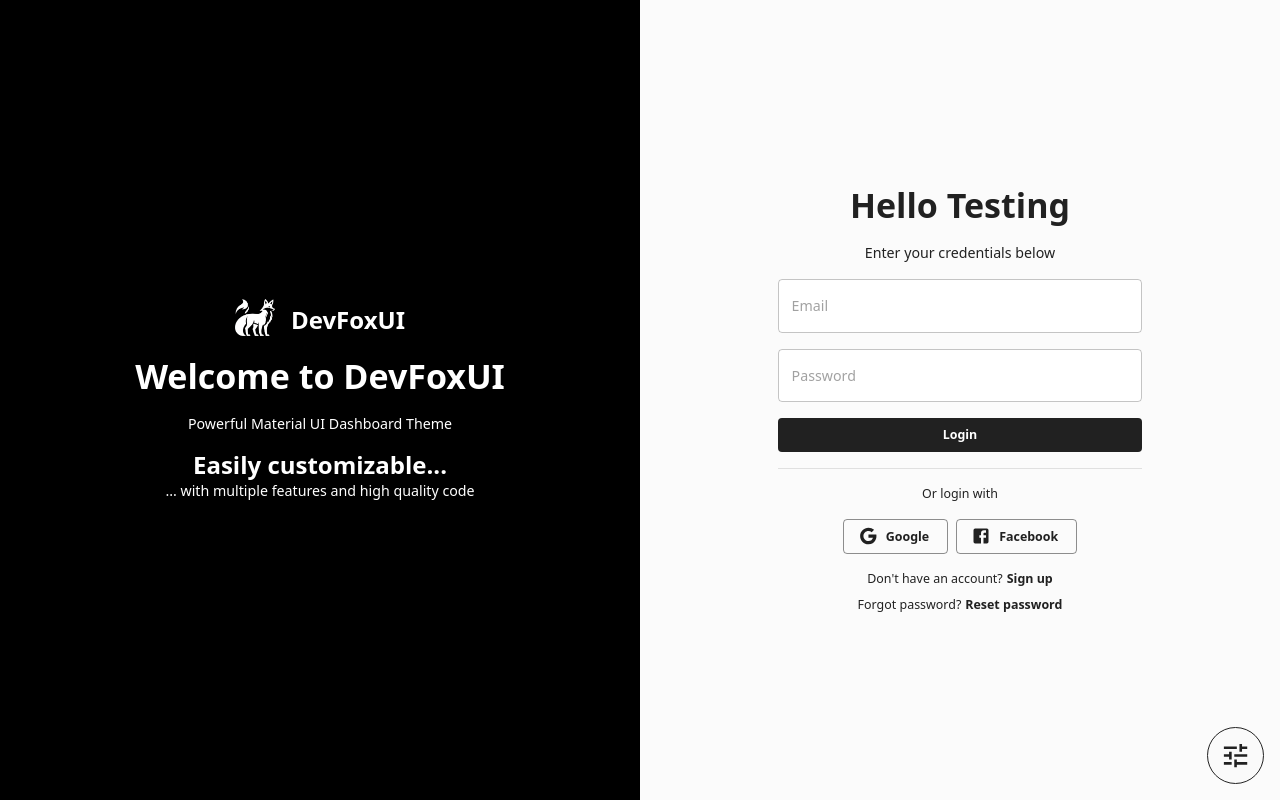
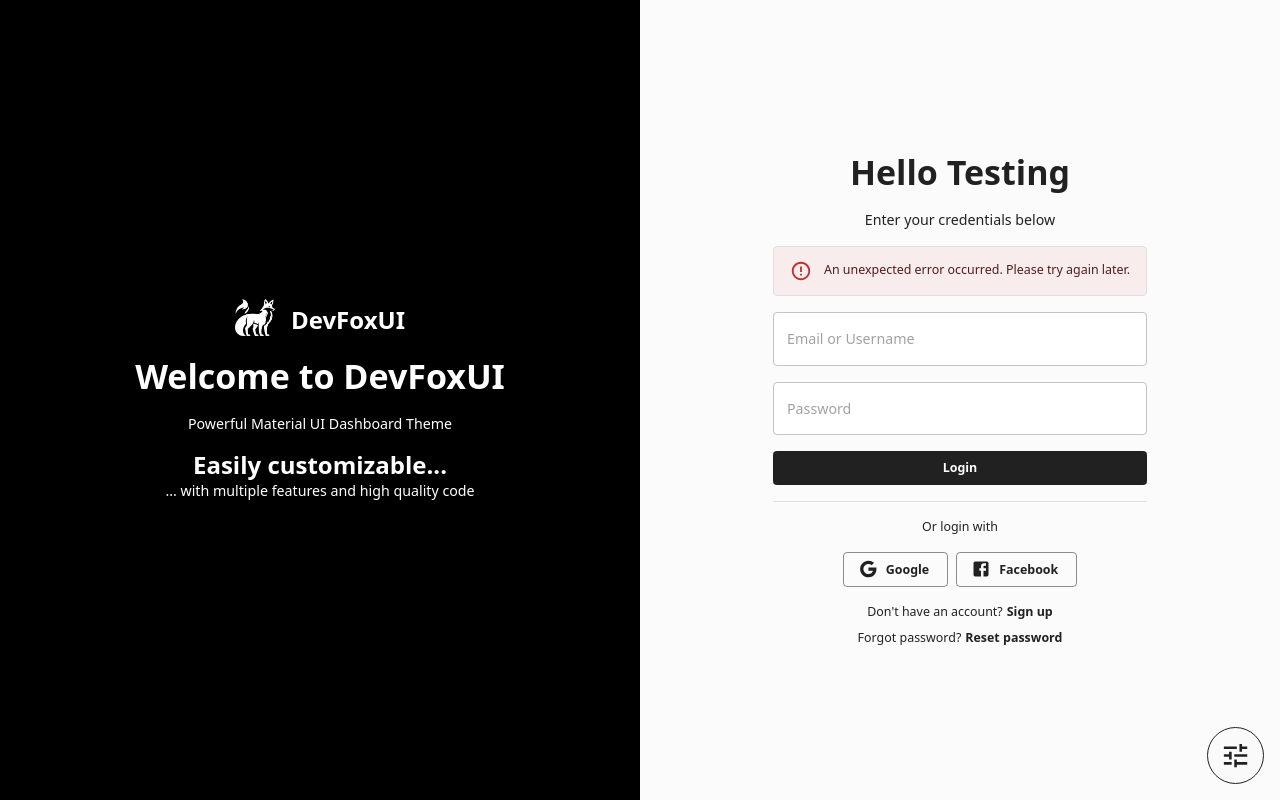
Before and after one commit to Leospace001/AY2526-FYP-B05, a React (Vite) app in the folder ui/: page /login in a window 1280 px wide. Both pictures are taken after a click on the button "Login". Built offline with nearby package versions, Linux system fonts and the light colour scheme; no server answers.

Commit message:
Update login page wrong pw

```diff
--- a/ui/src/pages/login/LoginPage.tsx
+++ b/ui/src/pages/login/LoginPage.tsx
@@ -1,22 +1,33 @@
-import { Button, Divider, FormControl, Link, Stack, TextField, Typography } from '@mui/material';
+import { Alert, Button, Divider, FormControl, Link, Stack, TextField, Typography } from '@mui/material'; // Imported Alert
 import { Facebook, Google } from '@mui/icons-material';
 import { useNavigate } from 'react-router-dom';
 import { routes } from '../../contants/routes';
 import { WelcomeContent } from '../../content/welcome-content/WelcomeContent';
 import { HalfLayout } from '../../layouts/half-layout/HalfLayout';
-import axios from "axios";
+import axios, { AxiosError } from "axios"; // Imported AxiosError for better typing
+import { useState } from 'react';
 
 export default function LoginPage() {
   const navigate = useNavigate();
+
+  const [username, setUsername] = useState('');
+  const [password, setPassword] = useState('');
+  const [errorMessage, setErrorMessage] = useState(''); // 1. New state for the error message
+
   const handleLogin = async () => {
+    // Clear any previous errors when attempting a new login
+    setErrorMessage('');
+
     try {
       const response = await axios.post(
         "http://localhost:8080/login",
-        { "username": "string", "password": "string" },
+        {
+          "username": username,
+          "password": password
+        },
         {
           headers: {
             "Content-Type": "application/json",
-            "Access-Control-Allow-Origin":"*",
           },
         }
       );
@@ -29,11 +40,20 @@
         setTimeout(() => {
           navigate("/");
         }, 1000);
-      } else {
-
       }
     } catch (error) {
       console.error("Login error:", error);
+
+      // 2. Check if the error is an Axios error and if the status is 403
+      if (axios.isAxiosError(error)) {
+        if (error.response?.status === 403) {
+          setErrorMessage('Invalid username or password.');
+        } else {
+          setErrorMessage('An unexpected error occurred. Please try again later.');
+        }
+      } else {
+        setErrorMessage('Network error. Please check your connection.');
+      }
     }
   };
 
@@ -45,14 +65,40 @@
           Hello Testing
         </Typography>
         <Typography variant={'body1'}>Enter your credentials below</Typography>
+
+        {/* 3. Conditionally render the Alert if there is an error message */}
+        {errorMessage && (
+          <Alert severity="error" sx={{ width: '100%' }}>
+            {errorMessage}
+          </Alert>
+        )}
+
         <FormControl fullWidth>
-          <TextField fullWidth placeholder={'Email'} />
-        </FormControl>
-        <FormControl fullWidth>
-          <TextField fullWidth placeholder={'Password'} type={'password'} />
+          <TextField
+            fullWidth
+            placeholder={'Email or Username'}
+            value={username}
+            onChange={(e) => {
+              setUsername(e.target.value);
+              setErrorMessage(''); // Clear error when user starts typing again
+            }}
+          />
         </FormControl>
 
-        <Button variant={'contained'} fullWidth onClick={()=>handleLogin()  }>
+        <FormControl fullWidth>
+          <TextField
+            fullWidth
+            placeholder={'Password'}
+            type={'password'}
+            value={password}
+            onChange={(e) => {
+              setPassword(e.target.value);
+              setErrorMessage(''); // Clear error when user starts typing again
+            }}
+          />
+        </FormControl>
+
+        <Button variant={'contained'} fullWidth onClick={() => handleLogin()}>
           Login
         </Button>
         <Divider sx={{ width: '100%' }} />
```
Also changed, not shown: 2 other files (tests, documents, lock files or other folders).
